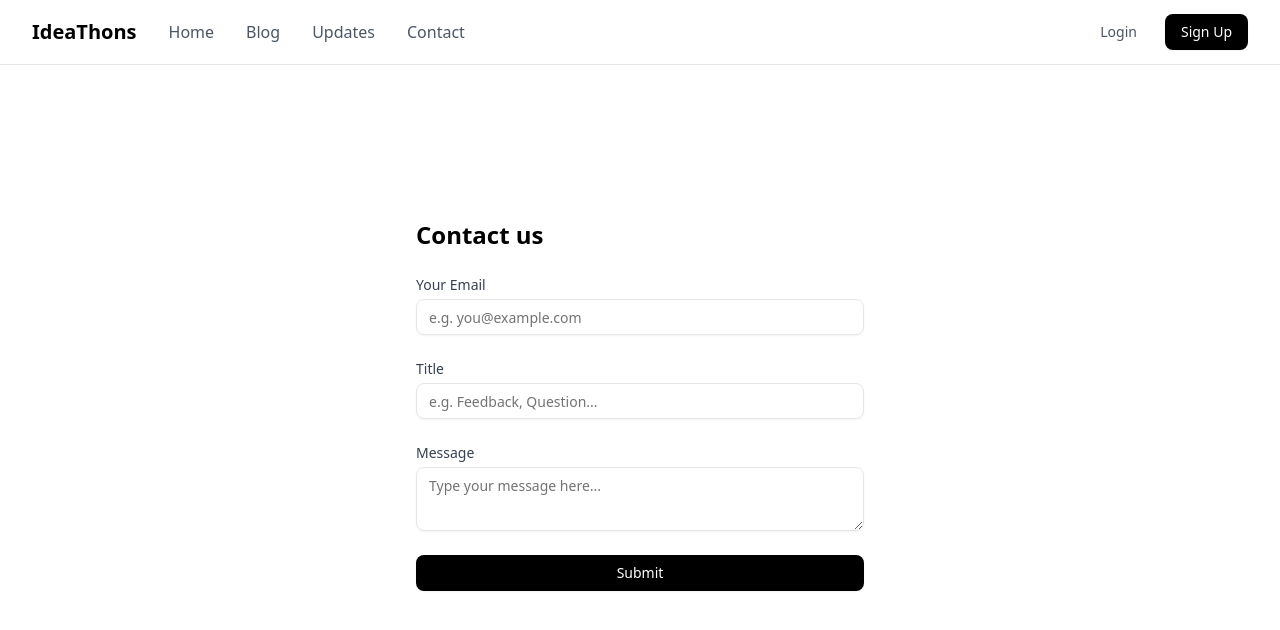
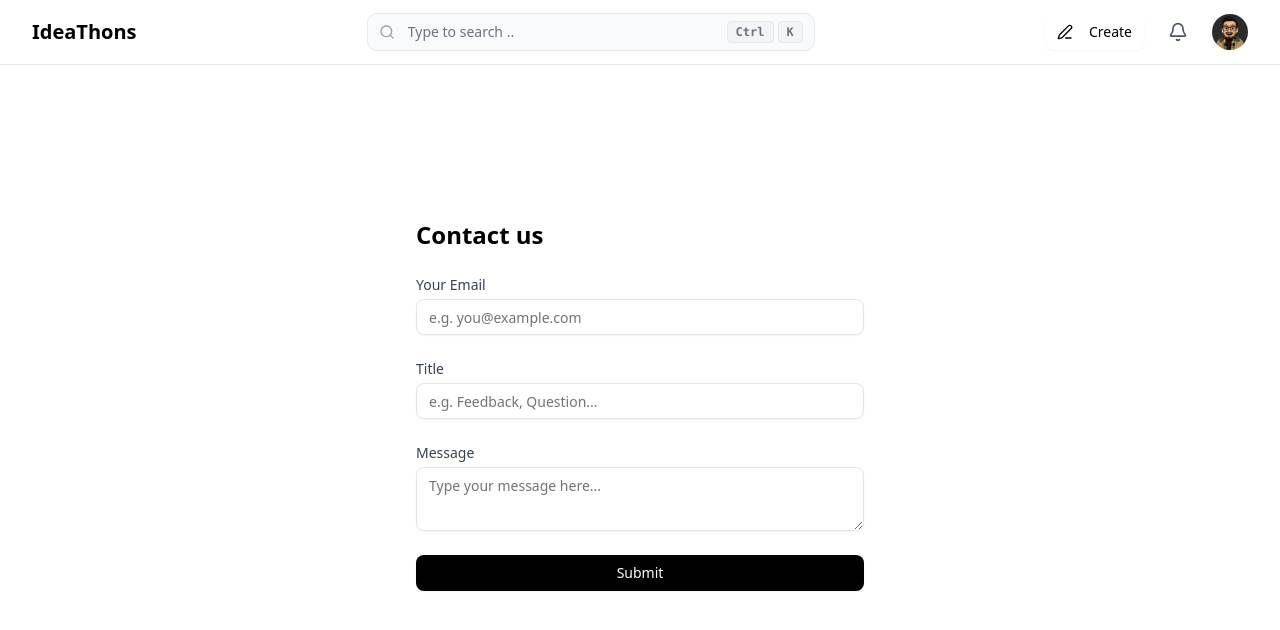
Before and after one commit to aminehabchi/IdeaThon, a Next.js app in the folder frontend/: page /contact in a window 1280 px wide. Shown: the top 630 px of the page. Built offline with nearby package versions, Linux system fonts and the light colour scheme.

Commit message:
adding the dashboard navbar

```diff
--- a/frontend/app/(public)/contact/page.jsx
+++ b/frontend/app/(public)/contact/page.jsx
@@ -4,10 +4,13 @@ import { Textarea } from "@/components/ui/textarea";
 import { Button } from "@/components/ui/button";
 import { Label } from "@/components/ui/label";
 
+import { DashboardNavbar } from "@/components/dashboardNavbar";
+
 export default function ContactPage() {
   return (
     <div>
-      <Navbar />
+      {/* <Navbar /> */}
+      <DashboardNavbar/>
       <main className="mt-[-60px] min-h-screen flex items-center justify-center bg-white px-4">
         <div className="w-full max-w-md space-y-6">
           <h1 className="text-2xl font-bold text-black">Contact us</h1>
--- a/frontend/app/page.jsx
+++ b/frontend/app/page.jsx
@@ -1,6 +1,5 @@
 "use client";
 
-import { useState, useEffect } from "react"
 import IdeaThonsLanding from "@/components/landingPage/ideathonlanding";
 export default function Home() {
   return (
--- /dev/null
+++ b/frontend/components/dashboardNavbar.jsx
@@ -0,0 +1,81 @@
+"use client";
+
+import { useState } from "react";
+import { Button } from "@/components/ui/button";
+import Link from "next/link";
+import { Search, Plus, Bell, User, PenLine } from "lucide-react";
+import { motion } from "framer-motion";
+
+export function DashboardNavbar() {
+  const [searchFocused, setSearchFocused] = useState(false);
+
+  return (
+    <header className="border-b border-gray-200 bg-white z-50 relative">
+      <div className="max-w-7xl mx-auto px-4 sm:px-6 lg:px-8">
+        <div className="flex justify-between items-center h-16">
+          {/* Left: Logo */}
+          <div className="flex items-center">
+            <Link href="/dashboard" className="flex items-center">
+              <h1 className="text-xl font-bold text-black">IdeaThons</h1>
+            </Link>
+          </div>
+
+          {/* Center: Search Bar */}
+          <div className="flex-1 max-w-md mx-8">
+            <div className="relative">
+              <div className="absolute inset-y-0 left-0 pl-3 flex items-center pointer-events-none">
+                <Search className="h-4 w-4 text-gray-400" />
+              </div>
+              <motion.input
+                type="text"
+                placeholder="Type to search .."
+                className="block w-full pl-10 pr-16 py-2 border border-gray-200 rounded-lg bg-gray-50 text-sm placeholder-gray-500 transition-all"
+                />
+
+              <div className="absolute inset-y-0 right-0 pr-3 flex items-center">
+                <div className="flex items-center space-x-1 text-xs text-gray-400">
+                  <kbd className="px-2 py-0.5 text-xs font-semibold text-gray-500 bg-gray-100 border border-gray-200 rounded">
+                    Ctrl
+                  </kbd>
+                  <kbd className="px-2 py-0.5 text-xs font-semibold text-gray-500 bg-gray-100 border border-gray-200 rounded">
+                    K
+                  </kbd>
+                </div>
+              </div>
+            </div>
+          </div>
+
+          {/* Right: Create Button + Notifications + Profile */}
+          <div className="flex items-center space-x-4">
+            {/* Create Button */}
+            <Link href="/create">
+              <Button className="bg-transparent text-black hover:bg-gray-100 flex items-center space-x-2 cursor-pointer">
+                {/* <Plus className="w-4 h-4" /> */}
+                <PenLine className="w-4 h-4" />
+                <span className="hidden sm:inline">Create</span>
+              </Button>
+            </Link>
+
+            {/* Notifications */}
+            <button className="p-2 text-gray-600 hover:text-black hover:bg-gray-100 rounded-lg transition-colors">
+              <Bell className="w-5 h-5" />
+            </button>
+
+            {/* Profile Avatar */}
+
+            <Link href="/profile">
+            <img
+                src="/belmaayo_avatar.png"
+                alt="Profile"
+                width={36}
+                height={36}
+                className="rounded-full hover:scale-105 transition-transform cursor-pointer"
+            />
+            </Link>
+
+          </div>
+        </div>
+      </div>
+    </header>
+  );
+}
--- a/frontend/components/landingPage/ideathonlanding.jsx
+++ b/frontend/components/landingPage/ideathonlanding.jsx
@@ -1,5 +1,4 @@
 "use client";
-
 import { Navbar } from "../navbar"
 import {Users, Lightbulb, Trophy } from "lucide-react"
 import { useState, useEffect } from "react";
@@ -9,7 +8,6 @@ export default  function IdeaThonsLanding() {
       <div className="min-h-screen bg-white">
         {/* Use the separated Navbar component */}
         <Navbar />
-
         {/* Hero Section */}
         <section className="max-w-7xl mx-auto px-4 sm:px-6 lg:px-8 py-20">
           <div className="grid lg:grid-cols-2 gap-12 items-center">
```
Also changed, not shown: frontend/public/belmaayo_avatar.png (added).
